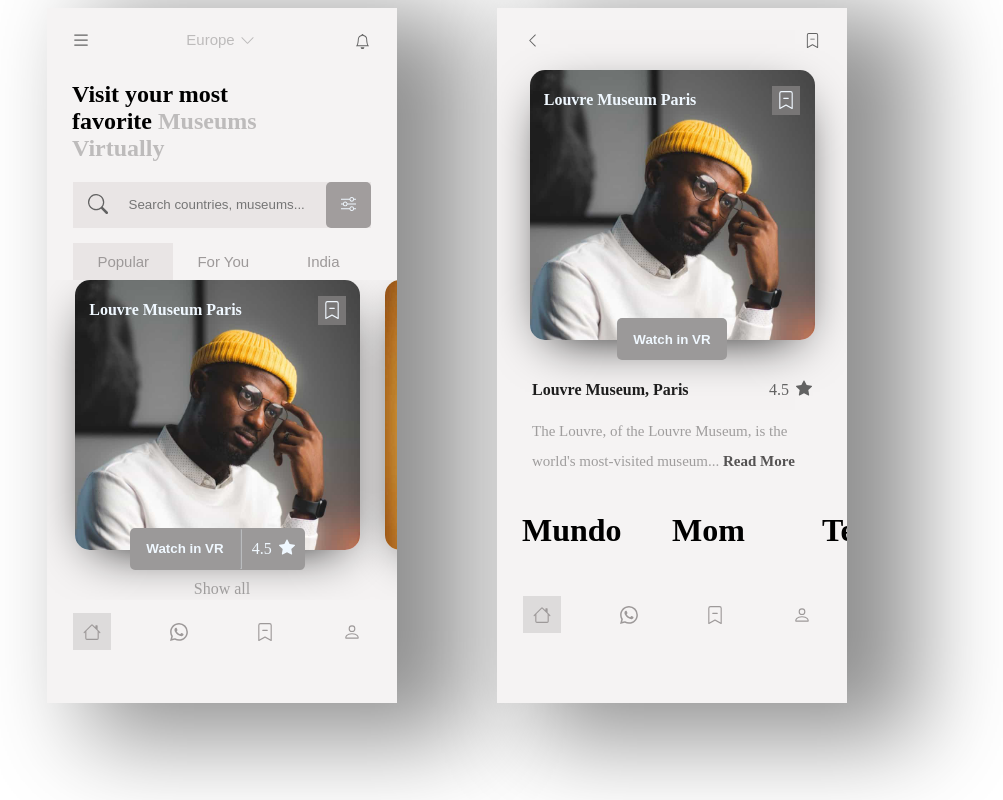
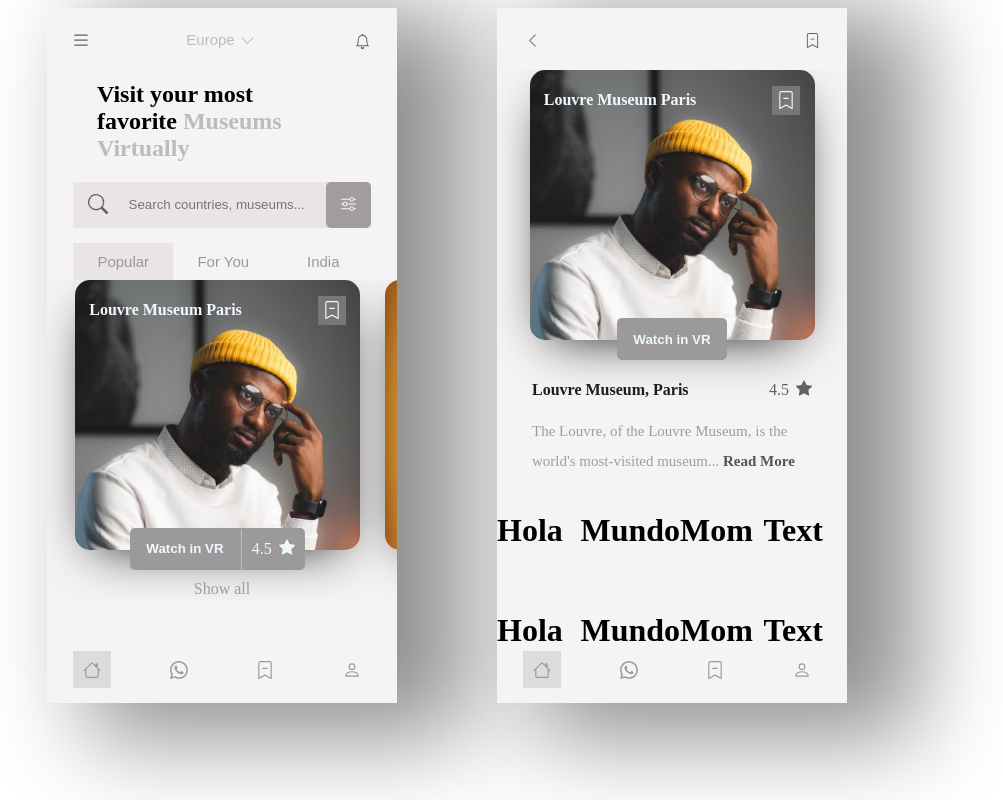
Before and after one commit to sito8943/ui-train, a React (Create React App) app: page / in a window 1280 px wide. Shown: the whole page, without its empty margins (193-1196 px from the left). Built offline with nearby package versions, Linux system fonts and the light colour scheme.

Commit message:
added MobileContainer

```diff
--- a/src/layouts/uiuxdesig.trends/Museums Virtually/components/AccordionText/styles.jsx
+++ b/src/layouts/uiuxdesig.trends/Museums Virtually/components/AccordionText/styles.jsx
@@ -3,6 +3,7 @@
 
 const accordionCss = css({
   width: "80%",
+  margin: "auto",
   transition: "all 200ms ease",
 });
 
--- a/src/layouts/uiuxdesig.trends/Museums Virtually/components/Card/ImageCard/styles.jsx
+++ b/src/layouts/uiuxdesig.trends/Museums Virtually/components/Card/ImageCard/styles.jsx
@@ -63,6 +63,7 @@
   backgroundSize: "cover",
   borderRadius: 15,
   boxShadow: "0px 15px 50px -20px",
+  margin: "auto",
 });
 
 const markerButton = css({
--- a/src/layouts/uiuxdesig.trends/Museums Virtually/components/Dock/styles.jsx
+++ b/src/layouts/uiuxdesig.trends/Museums Virtually/components/Dock/styles.jsx
@@ -5,8 +5,8 @@
   display: "flex",
   justifyContent: "space-between",
   alignItems: "center",
-  padding: 15,
-  marginTop: -10,
+  padding: "0 15px 15px 15px",
+  margin: "auto auto -10px auto",
   width: "85%",
 });
 
--- a/src/layouts/uiuxdesig.trends/Museums Virtually/components/Search/styles.jsx
+++ b/src/layouts/uiuxdesig.trends/Museums Virtually/components/Search/styles.jsx
@@ -34,6 +34,7 @@
   alignItems: "center",
   justifyContent: "space-between",
   width: "85%",
+  margin: "auto",
 });
 
 export { searchCss, inputCss, filterButtonCss, containerCss };
--- /dev/null
+++ b/src/layouts/uiuxdesig.trends/Museums Virtually/layouts/Mobile/Container/Container.jsx
@@ -0,0 +1,18 @@
+import React from "react";
+
+// prop-types
+import PropTypes from "prop-types";
+
+// styles
+import { mobileContainer } from "./style";
+
+const Container = (props) => {
+  const { children } = props;
+  return <div className={mobileContainer}>{children}</div>;
+};
+
+Container.propTypes = {
+  children: PropTypes.node.isRequired,
+};
+
+export default Container;
--- /dev/null
+++ b/src/layouts/uiuxdesig.trends/Museums Virtually/layouts/Mobile/Container/style.jsx
@@ -0,0 +1,9 @@
+// emotion
+import { css } from "@emotion/css";
+
+const mobileContainer = css({
+  width: "100%",
+  overflow: "scroll",
+});
+
+export { mobileContainer };
--- a/src/layouts/uiuxdesig.trends/Museums Virtually/layouts/Mobile/styles.jsx
+++ b/src/layouts/uiuxdesig.trends/Museums Virtually/layouts/Mobile/styles.jsx
@@ -11,7 +11,6 @@
   flexDirection: "column",
   alignItems: "center",
   margin: "0 50px",
-  overflow: "scroll",
 });
 
 export { containerCss };
--- a/src/layouts/uiuxdesig.trends/Museums Virtually/layouts/Slideshow/styles.jsx
+++ b/src/layouts/uiuxdesig.trends/Museums Virtually/layouts/Slideshow/styles.jsx
@@ -4,6 +4,7 @@
 const slideshow = css({
   display: "flex",
   overflowX: "scroll",
+  margin: "auto",
 });
 
 export { slideshow };
--- a/src/layouts/uiuxdesig.trends/Museums Virtually/views/Home/Home.jsx
+++ b/src/layouts/uiuxdesig.trends/Museums Virtually/views/Home/Home.jsx
@@ -8,6 +8,7 @@
 import ImageCard from "../../components/Card/ImageCard/ImageCard";
 import Slideshow from "../../layouts/Slideshow/Slideshow";
 import Mobile from "../../layouts/Mobile/Mobile";
+import Container from "../../layouts/Mobile/Container/Container";
 
 // images
 import img1 from "../../../../../assets/images/img1.jpg";
@@ -16,7 +17,7 @@
 
 // styles
 import "./style.css";
-import { span, titleArea, titleCss, spanTitle } from "./styles";
+import { span, titleArea, titleCss, spanTitle, centerRow } from "./styles";
 
 const tabs = ["Popular", "For You", "India", "China", "Japan"];
 
@@ -35,6 +36,7 @@
   return (
     <Mobile>
       <Navbar />
+      <Container>
         <div className={titleArea}>
           <h2 className={titleCss}>
             Visit your most favorite{" "}
@@ -44,9 +46,12 @@
 
         <Search />
         <TabView tabs={tabs} content={tabContent} />
+        <div className={centerRow}>
           <span className={span} onClick={null}>
             Show all
           </span>
+        </div>
+      </Container>
       <Dock />
     </Mobile>
   );
--- a/src/layouts/uiuxdesig.trends/Museums Virtually/views/Home/styles.jsx
+++ b/src/layouts/uiuxdesig.trends/Museums Virtually/views/Home/styles.jsx
@@ -21,4 +21,9 @@
   color: "#bdbbbb",
 });
 
-export { span, titleArea, titleCss, spanTitle };
+const centerRow = css({
+  display: "flex",
+  justifyContent: "center",
+});
+
+export { span, titleArea, titleCss, spanTitle, centerRow };
--- a/src/layouts/uiuxdesig.trends/Museums Virtually/views/Museums/Museums.jsx
+++ b/src/layouts/uiuxdesig.trends/Museums Virtually/views/Museums/Museums.jsx
@@ -23,6 +23,7 @@
   vrStarIcon,
 } from "../../components/Card/ImageCard/styles";
 import { titleArea, titleCss, starSpan } from "./styles";
+import Container from "../../layouts/Mobile/Container/Container";
 
 const tabs = ["Exhibitions", "Highlights", "Guided Tours", "Artworks"];
 
@@ -47,6 +48,7 @@
   return (
     <Mobile>
       <MuseumNavbar />
+      <Container>
         <ImageCard title="Louvre Museum Paris" src={img1} stars={false} />
 
         <div className={`${titleArea} ${imageCardTitleArea}`}>
@@ -63,8 +65,14 @@
         <div>
           <Slideshow small={true} content={smallContent} />
         </div>
-
+        <div>
+          <Slideshow small={true} content={smallContent} />
+        </div>
+        <div>
+          <Slideshow small={true} content={smallContent} />
+        </div>
         {/*<TabView tabs={tabs} content={tabContent} />*/}
+      </Container>
       <Dock />
     </Mobile>
   );
--- a/src/layouts/uiuxdesig.trends/Museums Virtually/views/Museums/styles.jsx
+++ b/src/layouts/uiuxdesig.trends/Museums Virtually/views/Museums/styles.jsx
@@ -2,7 +2,7 @@
 import { css } from "@emotion/css";
 
 const titleArea = css({
-  marginTop: 20,
+  margin: "20px auto auto auto",
   width: "80%",
 });
 
```
Lines whose indentation alone changed are shown as unchanged.
